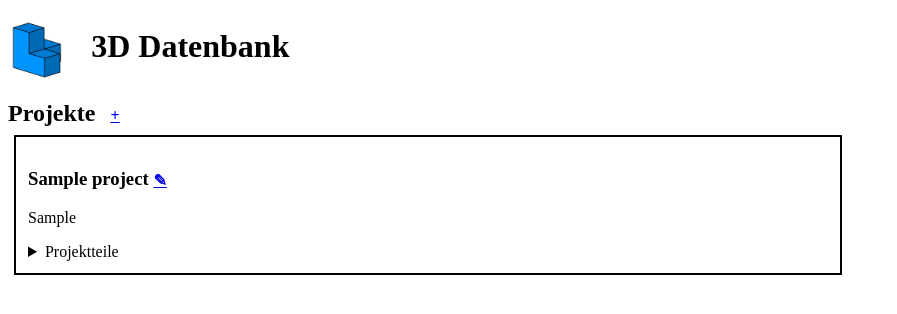
After one commit to TiSei/home-server-django, a Django app: page /3D_Libary/projects/ in a window 1280 px wide. The commit adds this page. Shown: the top 314 px of the page, without its empty margins (0-897 px from the left). Run offline with Django 3.2, Linux system fonts and the light colour scheme; tables that the repository leaves empty hold one stand-in row (values such as "Sample post").

Commit message:
CODE: add action forms for Project, add projects page

```diff
--- /dev/null
+++ b/module_3d_libary/templates/3d_libary/_project.html
@@ -0,0 +1,11 @@
+<div class="project">
+    <h3>
+        {{project.name}}
+        <a class="action bwp-btn" href="{% url '3d_libary:project_action' project.pk %}">&#x270E;</a>
+    </h3>
+    <p>{{project.target}}</p>
+    <details>
+        <summary>Projektteile</summary>
+        <p style="color: red">nicht implementiert</p>
+    </details>
+</div>
--- /dev/null
+++ b/module_3d_libary/templates/3d_libary/projects.html
@@ -0,0 +1,25 @@
+{% extends 'standard_layout.html' %}
+
+{% load static %}
+
+{% block styles %}
+<link rel="stylesheet" href="{% static 'css/3d_libary_style.css' %}">
+<style>
+    h2 {
+        margin-bottom: 8px;
+    }
+
+    h2 > .new {
+        margin-left: 15px;
+    }
+</style>
+{% endblock %}
+
+{% block content %}
+<div id="project-box" class="bwp-container">
+    <h2>Projekte<a class="new bwp-btn" href="{% url '3d_libary:project_new' %}">+</a></h2>
+    {% for project_i in projects %}
+    {% include '3d_libary/_project.html' with project=project_i %}
+    {% endfor %}
+</div>
+{% endblock %}
--- a/module_3d_libary/urls.py
+++ b/module_3d_libary/urls.py
@@ -18,4 +18,8 @@ urlpatterns = [
     path('print_profils/',views.page_print_profils,name='print_profils'),
     path('print_profils/action/',views.action_print_profil,name='print_profil_new'),
     path('print_profils/action/<int:pk>',views.action_print_profil,name='print_profil_action'),
+    # projects
+    path('projects/',views.page_projects,name='projects'),
+    path('projects/action/',views.action_project,name='project_new'),
+    path('projects/action/<int:pk>',views.action_project,name='project_action'),
 ]
--- a/module_3d_libary/views.py
+++ b/module_3d_libary/views.py
@@ -2,8 +2,8 @@ from django.http import JsonResponse
 from django.shortcuts import render, redirect, get_object_or_404
 from django.apps import apps
 from django.urls import reverse
-from .forms import PrintProfilForm, TagForm, TagGroupForm
-from .models import PrintProfil, Tag, Tag_Group
+from .forms import ProjectForm, PrintProfilForm, TagForm, TagGroupForm
+from .models import Project, PrintProfil, Tag, Tag_Group
 
 def standard_weppage_attr(title = None, icon = None, menu = None):
     config = apps.get_app_config(__name__.split('.')[0])
@@ -27,6 +27,7 @@ def standard_form_attr(title, form, path):
 
 def menu_json(request):
     return JsonResponse({
+        'Projekte':reverse('3d_libary:projects'),
         'Tags':reverse('3d_libary:tag_groups_and_tags'),
         'Druckprofile':reverse('3d_libary:print_profils'),
         '&#8962;':reverse('index'),
@@ -48,6 +49,12 @@ def page_print_profils(request):
     return render(request, '3d_libary/print_profils.html', {
         'Website':standard_weppage_attr(),
         'print_profils':PrintProfil.objects.all(),
+        })
+
+def page_projects(request):
+    return render(request, '3d_libary/projects.html', {
+        'Website':standard_weppage_attr(),
+        'projects':Project.objects.all(),
         })
 
 def handle_action_request(
@@ -110,3 +117,14 @@ def action_print_profil(request, pk=None):
         redirect_post=reverse('3d_libary:print_profils'),
         redirect_delete=reverse('3d_libary:print_profils'),
     )
+
+def action_project(request, pk=None):
+    return handle_action_request(
+        request,
+        model_class=Project,
+        form_class=ProjectForm,
+        pk=pk,
+        title_prefix='Projekt',
+        redirect_post=reverse('3d_libary:projects'),
+        redirect_delete=reverse('3d_libary:projects'),
+    )
--- a/static/css/3d_libary_style.css
+++ b/static/css/3d_libary_style.css
@@ -8,3 +8,10 @@
     border-radius: 15px;
     text-decoration: none;
 }
+
+.project {
+    max-width: 800px;
+    border: 2px solid;
+    padding: 12px;
+    margin: 6px;
+}
```
Also changed, not shown: module_3d_libary/forms.py (+7 -1 lines).
